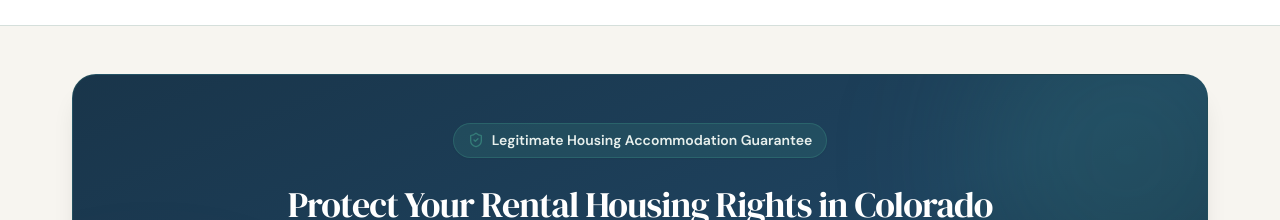
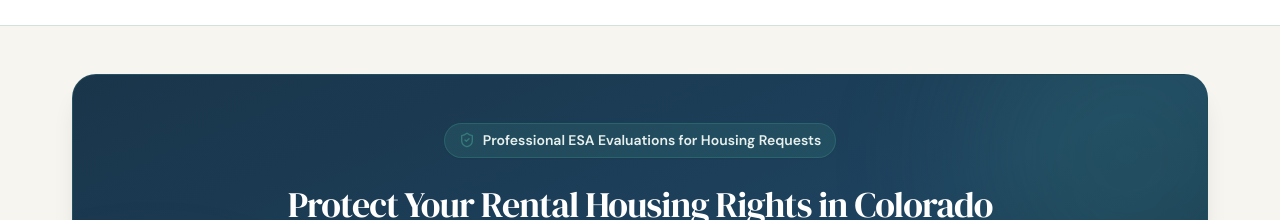
Before and after one commit to Aman-scripts/esalettercolorado, a Next.js app: page / in a window 1280 px wide. Shown: the part 9700-9920 px from the top of the page. Built offline with nearby package versions, Linux system fonts and the light colour scheme.

Commit message:
fix(cta): update badge text to Professional ESA Evaluations for Housing Requests

```diff
--- a/components/modules/inline-cta.tsx
+++ b/components/modules/inline-cta.tsx
@@ -8,6 +8,7 @@ interface InlineCtaProps {
   title?: string;
   description?: string;
   buttonText?: string;
+  badgeText?: string;
   variant?: "navy" | "ivory" | "teal";
 }
 
@@ -17,6 +18,7 @@ export function InlineCta({
   title,
   description,
   buttonText = "Get Your Colorado ESA Letter ($149)",
+  badgeText = "Professional ESA Evaluations for Housing Requests",
   variant = "navy",
 }: InlineCtaProps) {
   const displayHeadline =
@@ -59,7 +61,7 @@ export function InlineCta({
           }`}
         >
           <ShieldCheck className="w-4 h-4 text-[#347C78]" />
-          <span>Legitimate Housing Accommodation Guarantee</span>
+          <span>{badgeText}</span>
         </div>
 
         {/* Headline — Explicit high-contrast white text */}
```
